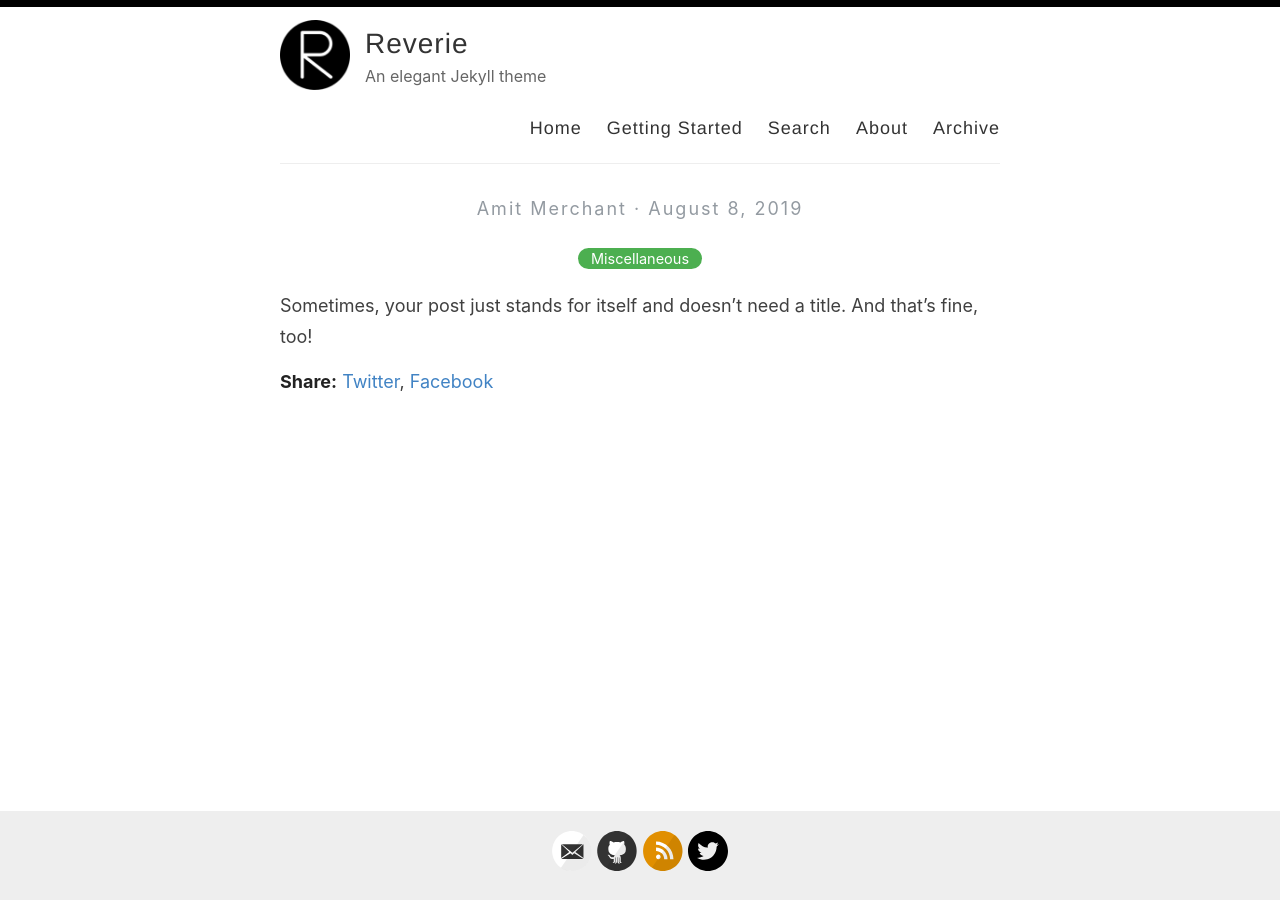
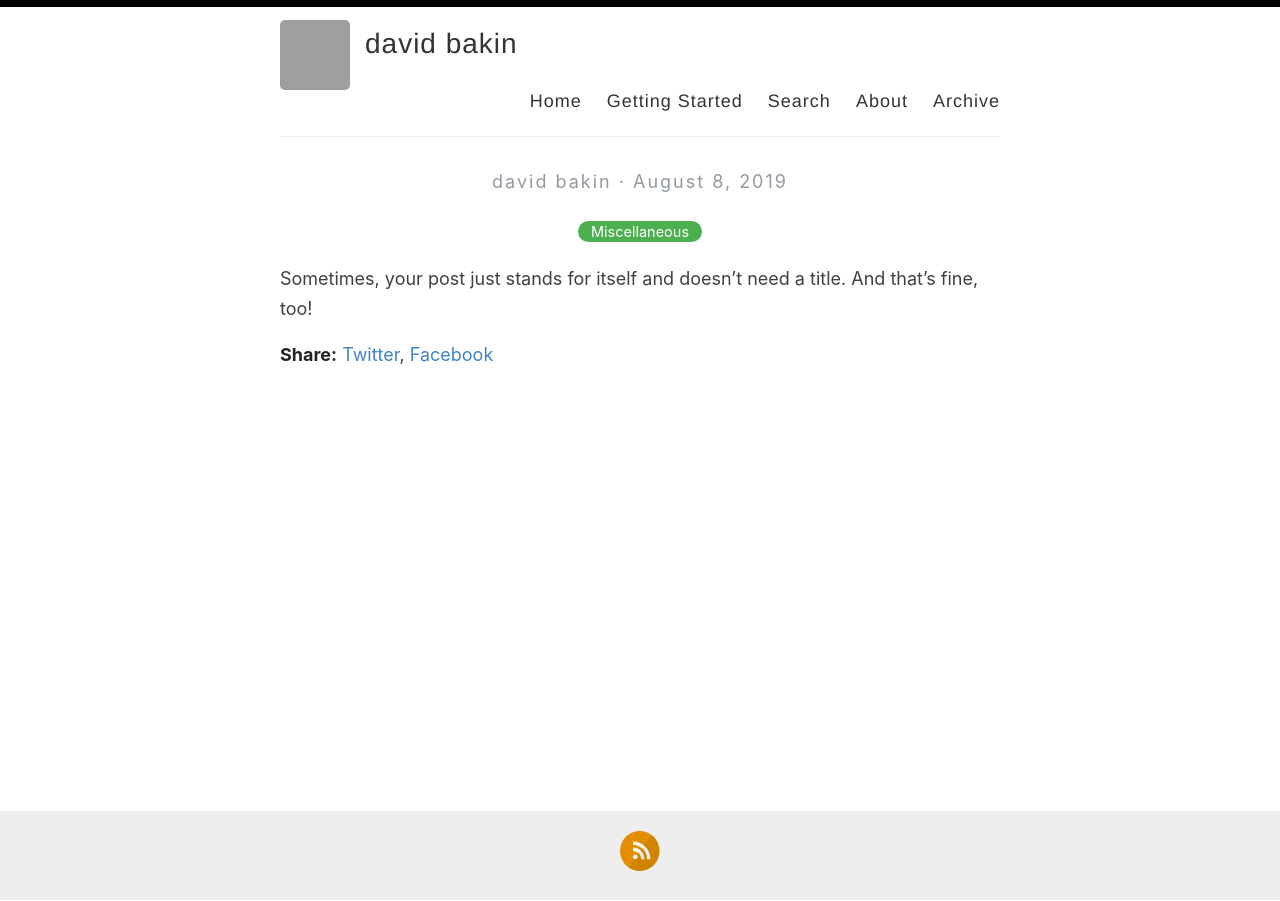
Before and after one commit to bakinbits/bakinbits.github.io, a Jekyll site: the page built from _posts/2019-08-08-no-title-posts.md, in a window 1280 px wide. Built offline with Jekyll 4.4.1, drawn with Linux system fonts in a browser that asks for light colours; grey boxes are pictures that could not be loaded.

Commit message:
Update _config.yml

```diff
--- a/_config.yml
+++ b/_config.yml
@@ -3,17 +3,16 @@
 #
 
 # Name of your site (displayed in the header)
-name: Reverie
+name: david bakin
 
 # Name of the author
-author: Amit Merchant
+author: david bakin
 
 # Short bio or description (displayed in the header)
-description: An elegant Jekyll theme
+description:
 
 # URL of your avatar or profile pic (you could use your GitHub profile pic)
-avatar: /images/reverie.png
-
+avatar: https://avatars.githubusercontent.com/u/10781976
 #
 # Flags below are optional
 #
@@ -21,15 +20,15 @@ avatar: /images/reverie.png
 # Includes an icon in the footer for each username you enter
 footer-links:
   dribbble:
-  email: amit.d.merchant@gmail.com
+  email:
   facebook:
   flickr:
-  github: amitmerchant1990/reverie
+  github:
   instagram:
   linkedin:
   pinterest:
   rss: rss
-  twitter: amit_merchant
+  twitter:
   stackoverflow:
   youtube: # channel/<your_long_string> or user/<user-name>
   googleplus: # anything in your profile username that comes after plus.google.com/
@@ -41,21 +40,21 @@ footer-links:
 disqus:
 
 # Enter your Google Analytics web tracking code (e.g. UA-2110908-2) to activate tracking
-google_analytics: UA-43339302-11
+google_analytics:
 
 # For newer "GA4" analytics, use the following instead of the "UA" entry above
-#google_analytics_ga4: G-GABC1DEFG
+#google_analytics_ga4:
 
 # Your website URL (e.g. http://amitmerchant1990.github.io or http://www.amitmerchant.com)
 # Used for Sitemap.xml and your RSS feed
-url: http://www.amitmerchant.com/reverie
-enforce_ssl: https://www.amitmerchant.com/reverie
+url: http://bakinbits.github.io/
+enforce_ssl: https://bakinbits.github.io/
 
 # If you're hosting your site at a Project repository on GitHub pages
 # (http://yourusername.github.io/repository-name)
 # and NOT your User repository (http://yourusername.github.io)
 # then add in the baseurl here, like this: "/repository-name"
-baseurl: "/reverie"
+# baseurl: "/"
 
 #
 # !! You don't need to change any of the configuration flags below !!
```
